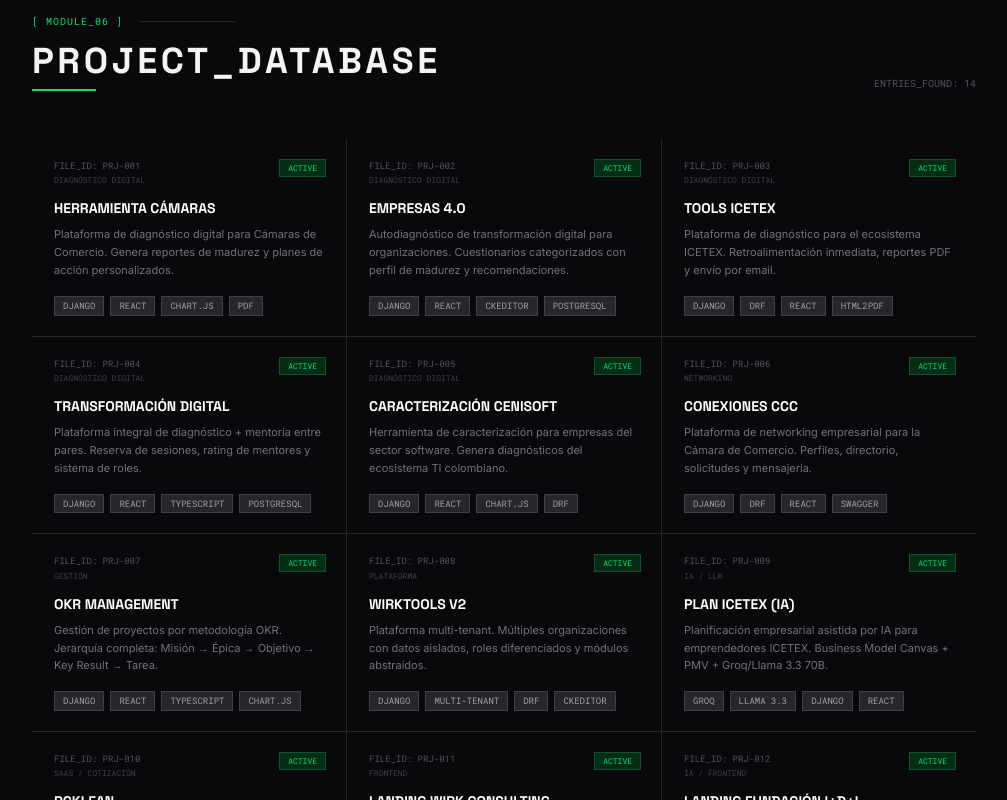
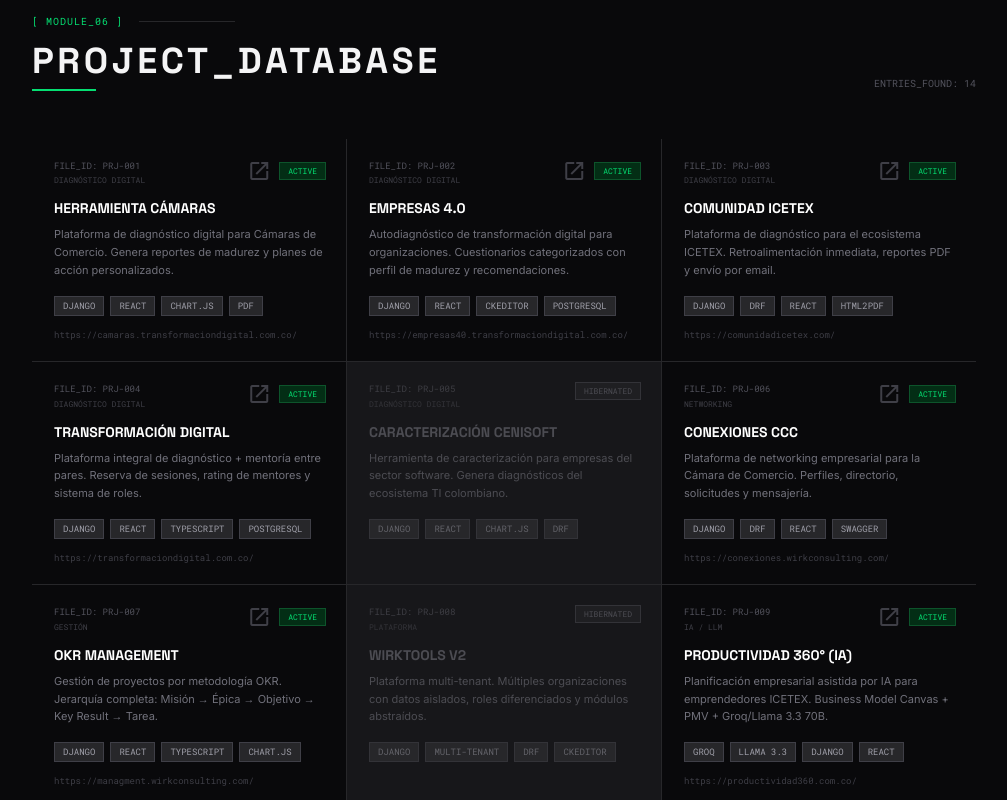
Before and after one commit to esgomezhe/personal-landing, a Next.js app: page / in a window 1280 px wide. Shown: the part 4220-5020 px from the top of the page, without its empty margins (248-1255 px from the left). Built offline with nearby package versions, Linux system fonts and the light colour scheme.

Commit message:
feat: enhance project structure with detailed project interface and status handling

```diff
--- a/components/sections/Projects.tsx
+++ b/components/sections/Projects.tsx
@@ -4,7 +4,30 @@ import { motion } from "framer-motion";
 import { useInView } from "framer-motion";
 import { useRef } from "react";
 
-const projects = [
+type ProjectStatus = "ACTIVE" | "HIBERNATED";
+
+interface Project {
+  id: string;
+  name: string;
+  desc: string;
+  tags: string[];
+  status: ProjectStatus;
+  category: string;
+  url?: string;
+}
+
+const statusConfig: Record<ProjectStatus, { label: string; classes: string }> = {
+  ACTIVE: {
+    label: "ACTIVE",
+    classes: "text-green-400 bg-green-950 border-green-900",
+  },
+  HIBERNATED: {
+    label: "HIBERNATED",
+    classes: "text-zinc-500 bg-zinc-900 border-zinc-700",
+  },
+};
+
+const projects: Project[] = [
   {
     id: "PRJ-001",
     name: "Herramienta Cámaras",
@@ -12,6 +35,7 @@ const projects = [
     tags: ["DJANGO", "REACT", "CHART.JS", "PDF"],
     status: "ACTIVE",
     category: "DIAGNÓSTICO DIGITAL",
+    url: "https://camaras.transformaciondigital.com.co/",
   },
   {
     id: "PRJ-002",
@@ -20,14 +44,16 @@ const projects = [
     tags: ["DJANGO", "REACT", "CKEDITOR", "POSTGRESQL"],
     status: "ACTIVE",
     category: "DIAGNÓSTICO DIGITAL",
+    url: "https://empresas40.transformaciondigital.com.co/",
   },
   {
     id: "PRJ-003",
-    name: "Tools ICETEX",
+    name: "Comunidad ICETEX",
     desc: "Plataforma de diagnóstico para el ecosistema ICETEX. Retroalimentación inmediata, reportes PDF y envío por email.",
     tags: ["DJANGO", "DRF", "REACT", "HTML2PDF"],
     status: "ACTIVE",
     category: "DIAGNÓSTICO DIGITAL",
+    url: "https://comunidadicetex.com/",
   },
   {
     id: "PRJ-004",
@@ -36,13 +62,14 @@ const projects = [
     tags: ["DJANGO", "REACT", "TYPESCRIPT", "POSTGRESQL"],
     status: "ACTIVE",
     category: "DIAGNÓSTICO DIGITAL",
+    url: "https://transformaciondigital.com.co/",
   },
   {
     id: "PRJ-005",
     name: "Caracterización CENISOFT",
     desc: "Herramienta de caracterización para empresas del sector software. Genera diagnósticos del ecosistema TI colombiano.",
     tags: ["DJANGO", "REACT", "CHART.JS", "DRF"],
-    status: "ACTIVE",
+    status: "HIBERNATED",
     category: "DIAGNÓSTICO DIGITAL",
   },
   {
@@ -52,6 +79,7 @@ const projects = [
     tags: ["DJANGO", "DRF", "REACT", "SWAGGER"],
     status: "ACTIVE",
     category: "NETWORKING",
+    url: "https://conexiones.wirkconsulting.com/",
   },
   {
     id: "PRJ-007",
@@ -60,22 +88,24 @@ const projects = [
     tags: ["DJANGO", "REACT", "TYPESCRIPT", "CHART.JS"],
     status: "ACTIVE",
     category: "GESTIÓN",
+    url: "https://managment.wirkconsulting.com/",
   },
   {
     id: "PRJ-008",
     name: "Wirktools v2",
     desc: "Plataforma multi-tenant. Múltiples organizaciones con datos aislados, roles diferenciados y módulos abstraídos.",
     tags: ["DJANGO", "MULTI-TENANT", "DRF", "CKEDITOR"],
-    status: "ACTIVE",
+    status: "HIBERNATED",
     category: "PLATAFORMA",
   },
   {
     id: "PRJ-009",
-    name: "Plan ICETEX (IA)",
+    name: "Productividad 360° (IA)",
     desc: "Planificación empresarial asistida por IA para emprendedores ICETEX. Business Model Canvas + PMV + Groq/Llama 3.3 70B.",
     tags: ["GROQ", "LLAMA 3.3", "DJANGO", "REACT"],
     status: "ACTIVE",
     category: "IA / LLM",
+    url: "https://productividad360.com.co/",
   },
   {
     id: "PRJ-010",
@@ -84,6 +114,7 @@ const projects = [
     tags: ["DJANGO", "REACT", "VITE", "STYLED-COMP"],
     status: "ACTIVE",
     category: "SAAS / COTIZACIÓN",
+    url: "https://rckapp.wirkconsulting.com/",
   },
   {
     id: "PRJ-011",
@@ -92,6 +123,7 @@ const projects = [
     tags: ["REACT 19", "VITE", "TAILWIND 4", "TS"],
     status: "ACTIVE",
     category: "FRONTEND",
+    url: "http://wirkconsulting.com/",
   },
   {
     id: "PRJ-012",
@@ -100,13 +132,14 @@ const projects = [
     tags: ["REACT 19", "VITE", "GEMINI API", "TS"],
     status: "ACTIVE",
     category: "IA / FRONTEND",
+    url: "https://fidi.wirkconsulting.com/",
   },
   {
     id: "PRJ-013",
     name: "Landing ICETEX",
     desc: "Frontend de acceso al ecosistema de herramientas ICETEX. Punto de entrada para beneficiarios del programa.",
     tags: ["REACT", "TYPESCRIPT", "AOS", "AXIOS"],
-    status: "ACTIVE",
+    status: "HIBERNATED",
     category: "FRONTEND",
   },
   {
@@ -114,7 +147,7 @@ const projects = [
     name: "Dashboard ICESI",
     desc: "Dashboard de visualización de datos para la Universidad ICESI. Gráficas interactivas conectadas a backend Django.",
     tags: ["REACT", "CHART.JS", "TYPESCRIPT", "AXIOS"],
-    status: "ACTIVE",
+    status: "HIBERNATED",
     category: "FRONTEND",
   },
 ];
@@ -154,13 +187,28 @@ export default function Projects() {
       </div>
 
       <div className="grid grid-cols-1 md:grid-cols-2 lg:grid-cols-3 gap-px bg-zinc-800">
-        {projects.map((project, i) => (
+        {projects.map((project, i) => {
+          const { label, classes } = statusConfig[project.status];
+          const isHibernated = project.status === "HIBERNATED";
+          const Wrapper = project.url ? "a" : "div";
+          const wrapperProps = project.url
+            ? { href: project.url, target: "_blank", rel: "noreferrer" }
+            : {};
+
+          return (
             <motion.div
               key={project.id}
               initial={{ opacity: 0 }}
               animate={isInView ? { opacity: 1 } : {}}
               transition={{ delay: i * 0.05, duration: 0.4 }}
-            className="p-5 bg-zinc-950 hover:bg-zinc-900 transition-colors group border-l-2 border-l-transparent hover:border-l-green-400"
+            >
+              <Wrapper
+                {...wrapperProps}
+                className={`block p-5 h-full bg-zinc-950 transition-colors group border-l-2 border-l-transparent ${
+                  isHibernated
+                    ? "opacity-50 hover:opacity-70"
+                    : "hover:bg-zinc-900 hover:border-l-green-400"
+                } ${project.url ? "cursor-pointer" : "cursor-default"}`}
               >
                 <div className="flex justify-between items-start mb-3">
                   <div className="flex flex-col gap-0.5">
@@ -177,16 +225,27 @@ export default function Projects() {
                       {project.category}
                     </span>
                   </div>
+                  <div className="flex items-center gap-2">
+                    {project.url && !isHibernated && (
+                      <span className="material-symbols-outlined text-[14px] text-zinc-700 group-hover:text-green-400 transition-colors">
+                        open_in_new
+                      </span>
+                    )}
                     <span
-                className="px-2 py-0.5 border text-[8px] text-green-400 bg-green-950 border-green-900 shrink-0"
+                      className={`px-2 py-0.5 border text-[8px] shrink-0 ${classes}`}
                       style={{ fontFamily: "var(--font-roboto-mono)" }}
                     >
-                {project.status}
+                      {label}
                     </span>
+                  </div>
                 </div>
 
                 <h4
-              className="text-sm font-bold text-white mb-2 uppercase group-hover:text-green-400 transition-colors"
+                  className={`text-sm font-bold mb-2 uppercase transition-colors ${
+                    isHibernated
+                      ? "text-zinc-500"
+                      : "text-white group-hover:text-green-400"
+                  }`}
                   style={{ fontFamily: "var(--font-space-grotesk)" }}
                 >
                   {project.name}
@@ -210,8 +269,19 @@ export default function Projects() {
                     </span>
                   ))}
                 </div>
+
+                {project.url && !isHibernated && (
+                  <div
+                    className="mt-3 text-[9px] text-zinc-700 group-hover:text-green-400/60 transition-colors truncate"
+                    style={{ fontFamily: "var(--font-roboto-mono)" }}
+                  >
+                    {project.url}
+                  </div>
+                )}
+              </Wrapper>
             </motion.div>
-        ))}
+          );
+        })}
       </div>
     </section>
   );
```
Lines whose indentation alone changed are shown as unchanged.
